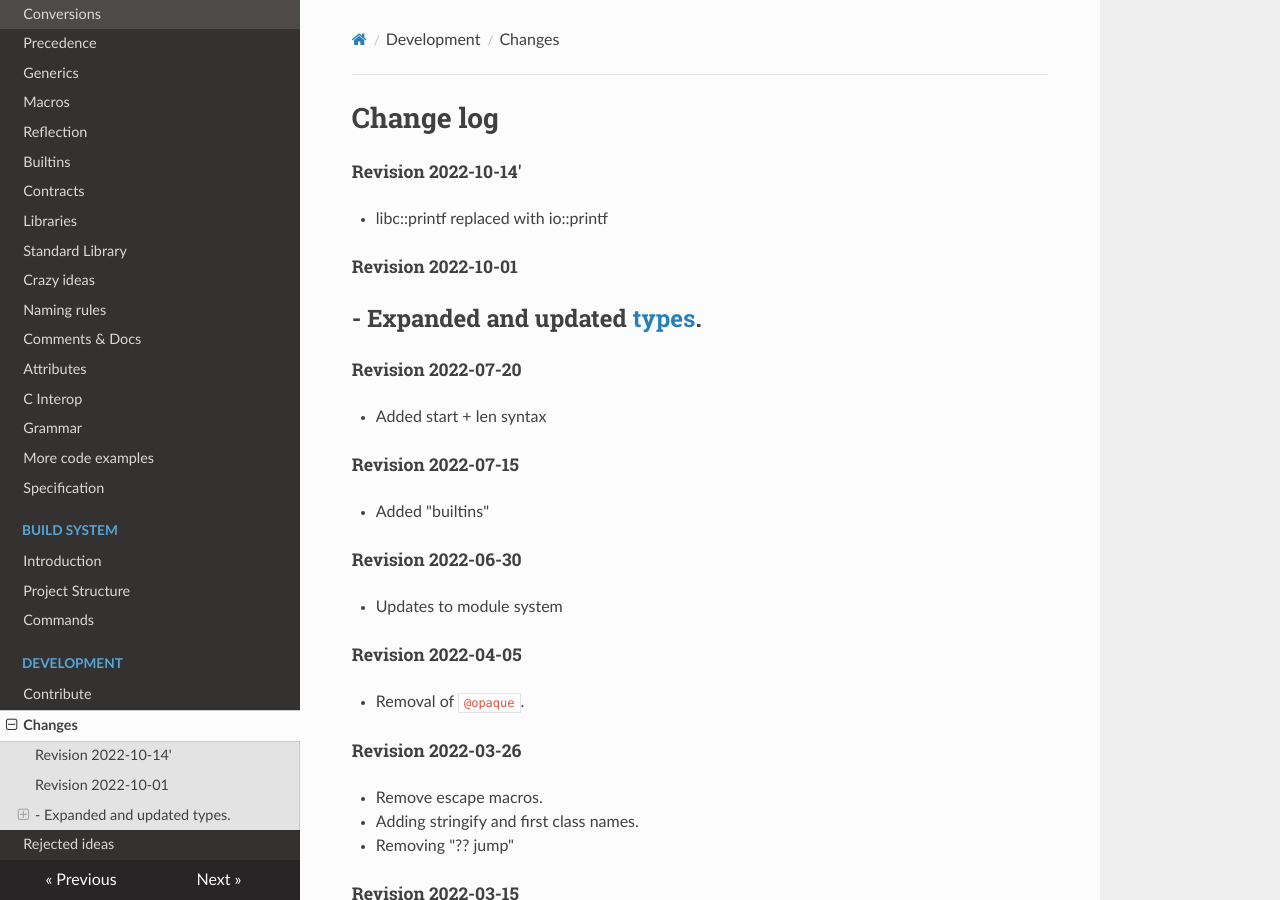
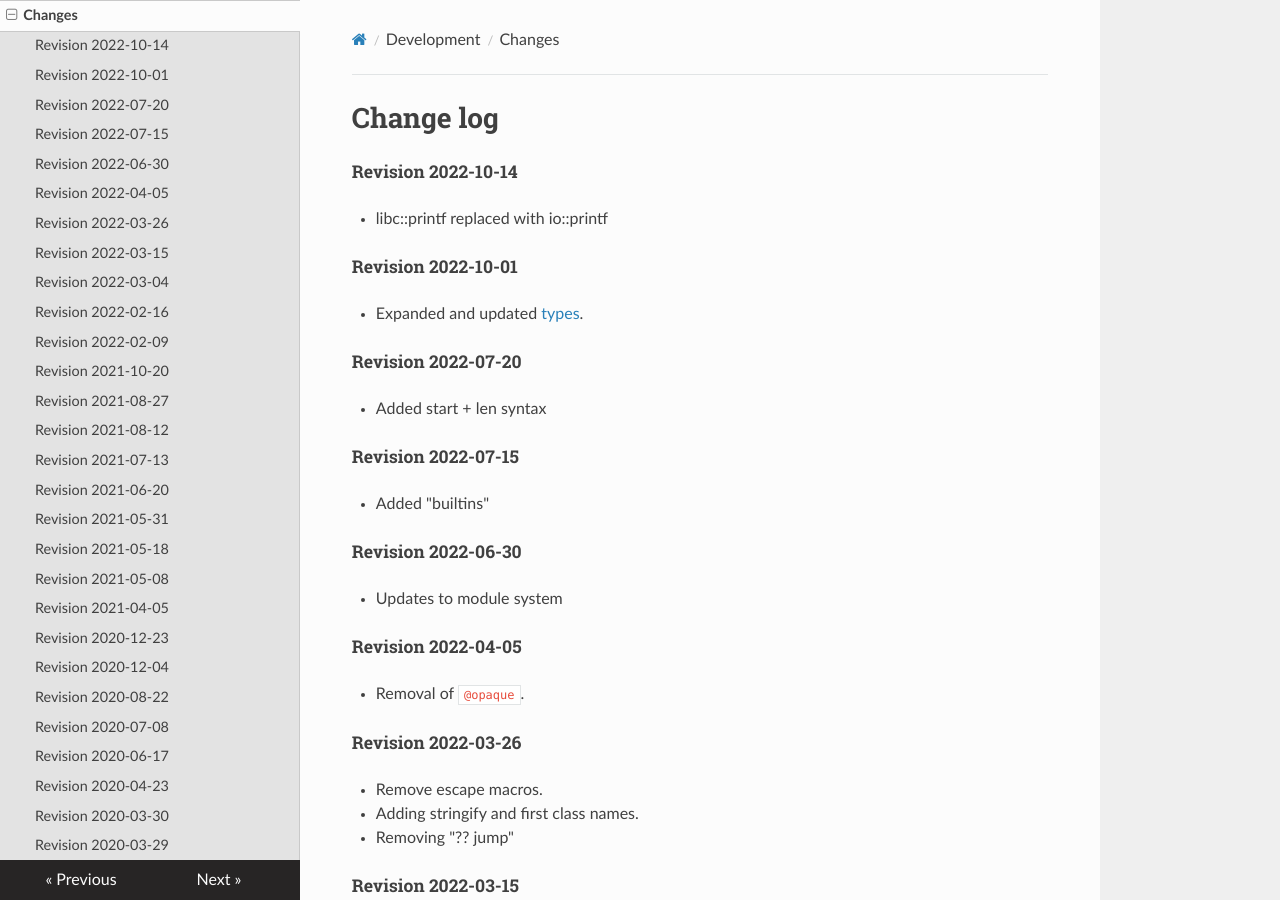
Before and after one commit to c3lang/c3docs-old, an MkDocs documentation site: the page built from docs/changes.md, in a window 1280 px wide and 900 px high. Built offline with MkDocs 1.6.1, drawn with Linux system fonts in a browser that asks for light colours; nearby versions of some CDN libraries.

Commit message:
Documentation Revision - 15th October | Fix minor errors in changes.md and index.md (#31)
* Update changes.md

Remove unnecessary apostrophe behind Revision 2022-10-14
Remove unnecessary bullet point in Revision 2022-10-01 that caused text to enlarge

* Update index.md

Change revision date to reflect recent documentation changes.

```diff
--- a/docs/changes.md
+++ b/docs/changes.md
@@ -1,11 +1,11 @@
 # Change log
 
-##### Revision 2022-10-14'
+##### Revision 2022-10-14
 - libc::printf replaced with io::printf
 
 ##### Revision 2022-10-01
 - Expanded and updated [types](../types).
--
+
 ##### Revision 2022-07-20
 - Added start + len syntax
 
```
Also changed, not shown: docs/index.md (+1 -1 lines).
